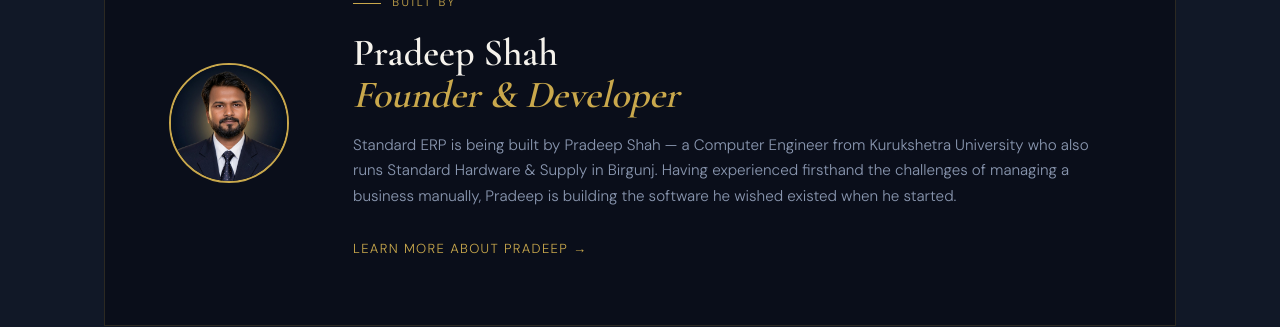
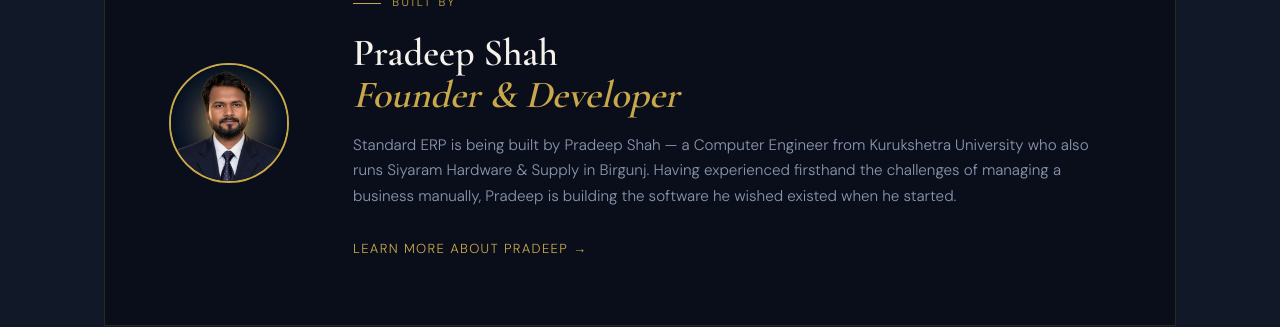
Before and after one commit to ipradeepshah/portfolio, a Next.js app: page /standard-erp in a window 1280 px wide. Shown: the part 2640-2967 px from the top of the page. Built offline with nearby package versions, Linux system fonts and the light colour scheme.

Commit message:
Update founder's business name in page.tsx

```diff
--- a/app/standard-erp/page.tsx
+++ b/app/standard-erp/page.tsx
@@ -131,7 +131,7 @@
               <div className={styles.founderText}>
                 <div className="section-tag">Built By</div>
                 <h2>Pradeep Shah<br /><em>Founder &amp; Developer</em></h2>
-                <p>Standard ERP is being built by Pradeep Shah — a Computer Engineer from Kurukshetra University who also runs Standard Hardware &amp; Supply in Birgunj. Having experienced firsthand the challenges of managing a business manually, Pradeep is building the software he wished existed when he started.</p>
+                <p>Standard ERP is being built by Pradeep Shah — a Computer Engineer from Kurukshetra University who also runs Siyaram Hardware &amp; Supply in Birgunj. Having experienced firsthand the challenges of managing a business manually, Pradeep is building the software he wished existed when he started.</p>
                 <Link href="/about" className={styles.founderLink}>Learn more about Pradeep →</Link>
               </div>
             </div>
```
